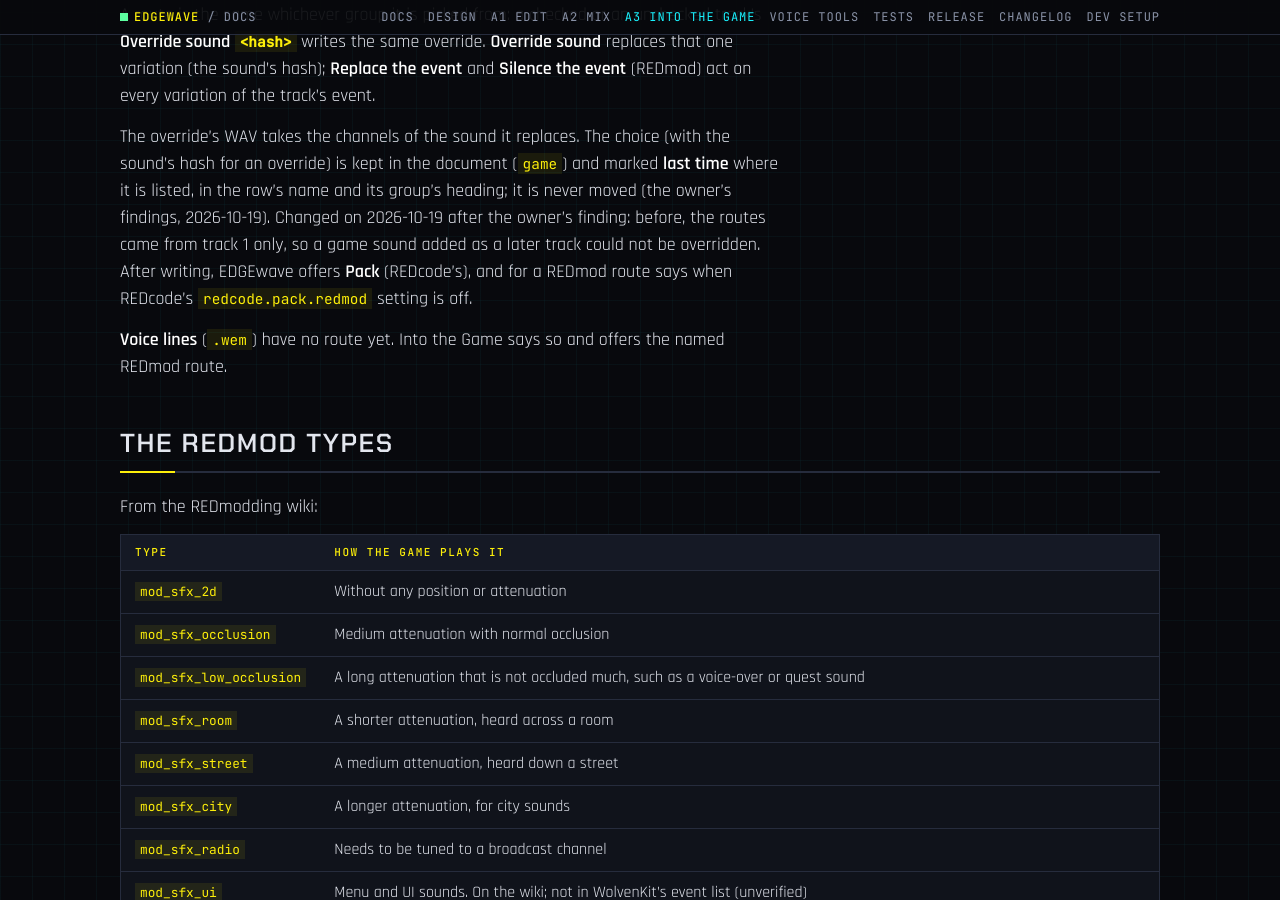
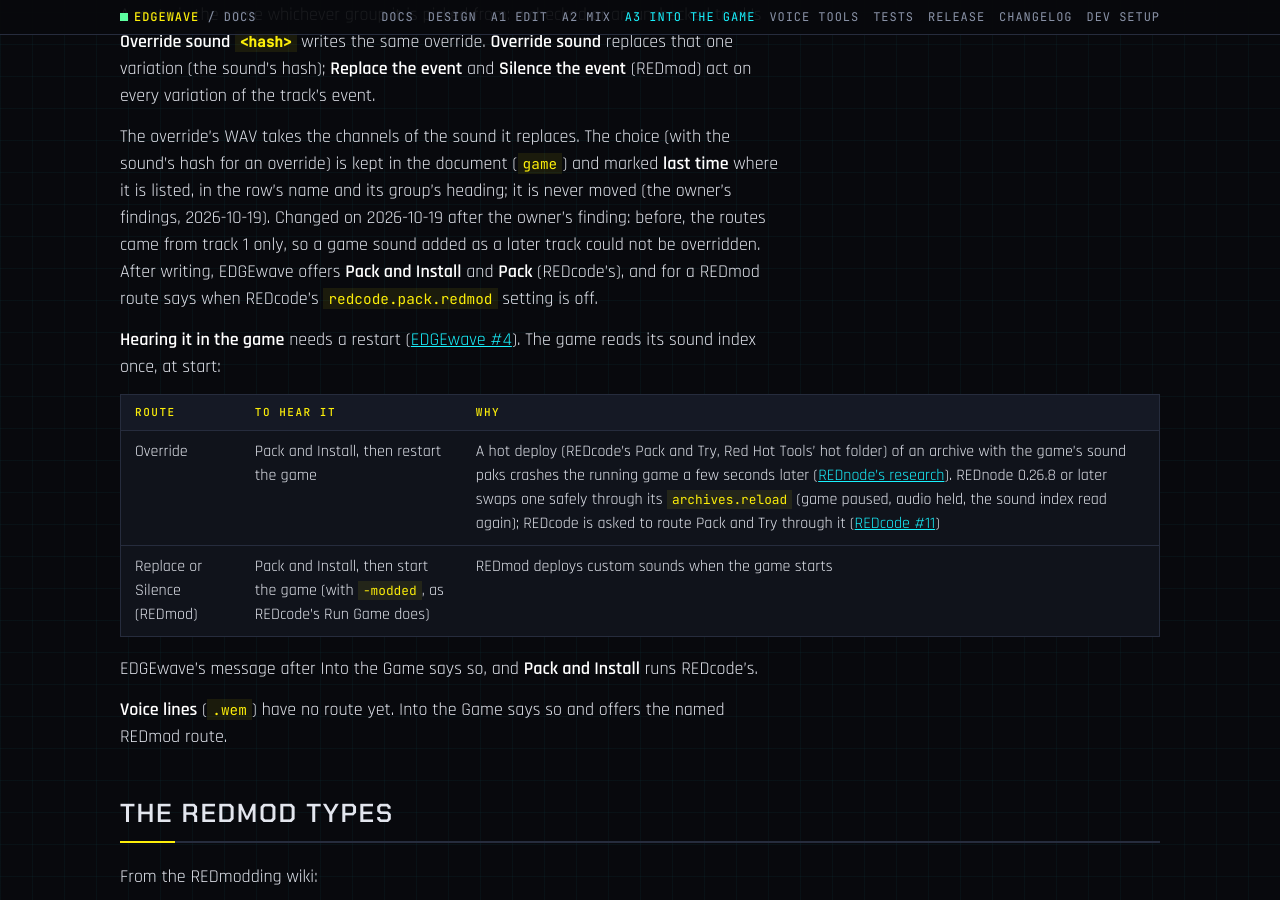
Before and after one commit to Edgemodders/EDGEwave, a Jekyll site: the page built from docs/a3-game.md, in a window 1280 px wide and 900 px high, scrolled down 2164 px. Built offline with Jekyll 4.4.1, drawn with Linux system fonts in a browser that asks for light colours; our own code applies the rules of GitHub Pages for plain Markdown files.

Commit message:
Into the Game says to install and restart the game to hear it, and offers Pack and Install
The game reads its sound index at start: an override's sound paks crash a
running game when hot-deployed (REDnode's research), and REDmod deploys custom
sounds at start. The message after Into the Game says so and runs REDcode's
Pack and Install; EDGEwave never offers a hot deploy. A3 docs and test step 9. #4

Co-Authored-By: Claude Opus 5.5 <noreply@anthropic.com>

```diff
--- a/docs/a3-game.md
+++ b/docs/a3-game.md
@@ -48,7 +48,16 @@ Picking **Override sound `<hash>`** under Track 2 then puts the generated sound
 
 A route is the same whichever group it is picked from: a checked or an unchecked track's **Override sound `<hash>`** writes the same override. **Override sound** replaces that one variation (the sound's hash); **Replace the event** and **Silence the event** (REDmod) act on every variation of the track's event.
 
-The override's WAV takes the channels of the sound it replaces. The choice (with the sound's hash for an override) is kept in the document (`game`) and marked **last time** where it is listed, in the row's name and its group's heading; it is never moved (the owner's findings, 2026-10-19). Changed on 2026-10-19 after the owner's finding: before, the routes came from track 1 only, so a game sound added as a later track could not be overridden. After writing, EDGEwave offers **Pack** (REDcode's), and for a REDmod route says when REDcode's `redcode.pack.redmod` setting is off.
+The override's WAV takes the channels of the sound it replaces. The choice (with the sound's hash for an override) is kept in the document (`game`) and marked **last time** where it is listed, in the row's name and its group's heading; it is never moved (the owner's findings, 2026-10-19). Changed on 2026-10-19 after the owner's finding: before, the routes came from track 1 only, so a game sound added as a later track could not be overridden. After writing, EDGEwave offers **Pack and Install** and **Pack** (REDcode's), and for a REDmod route says when REDcode's `redcode.pack.redmod` setting is off.
+
+**Hearing it in the game** needs a restart ([EDGEwave #4](https://github.com/Edgemodders/EDGEwave/issues/4)). The game reads its sound index once, at start:
+
+| Route | To hear it | Why |
+|---|---|---|
+| Override | Pack and Install, then restart the game | A hot deploy (REDcode's Pack and Try, Red Hot Tools' hot folder) of an archive with the game's sound paks crashes the running game a few seconds later ([REDnode's research](https://edgemodders.github.io/REDnode/world.html#h1-limit-sound-paks-crash-a-swap)). REDnode 0.26.8 or later swaps one safely through its `archives.reload` (game paused, audio held, the sound index read again); REDcode is asked to route Pack and Try through it ([REDcode #11](https://github.com/Edgemodders/REDcode/issues/11)) |
+| Replace or Silence (REDmod) | Pack and Install, then start the game (with `-modded`, as REDcode's Run Game does) | REDmod deploys custom sounds when the game starts |
+
+EDGEwave's message after Into the Game says so, and **Pack and Install** runs REDcode's.
 
 **Voice lines** (`.wem`) have no route yet. Into the Game says so and offers the named REDmod route.
 
```
Also changed, not shown: docs/testing.md (+2 -0 lines), src/intoGame.ts (+8 -2 lines), CHANGELOG.md.
